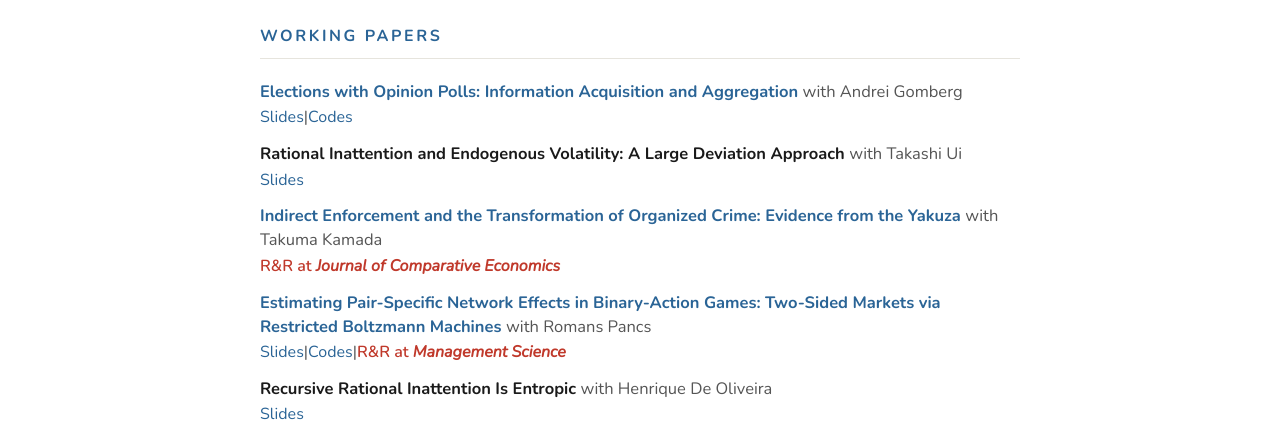
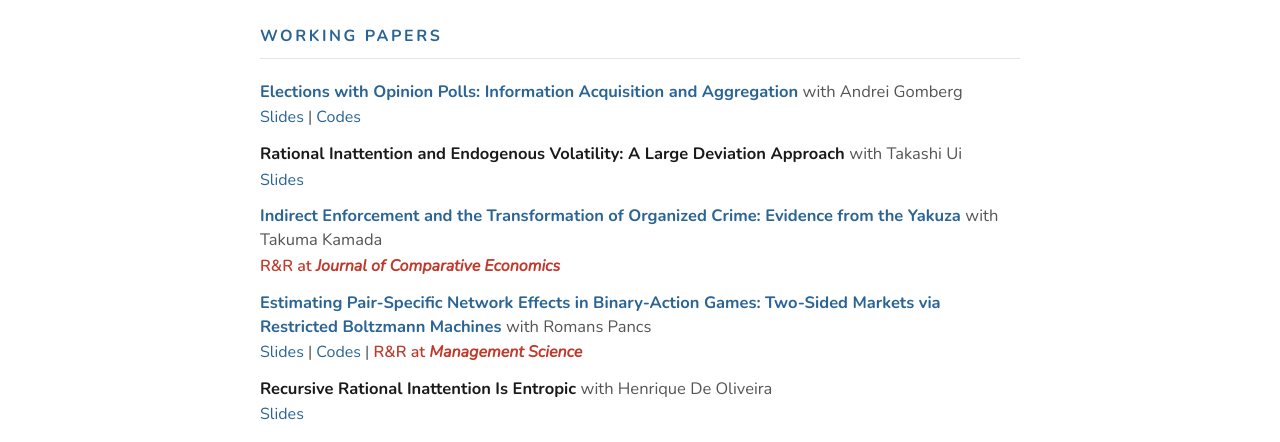
Before and after one commit to tetsuyahoshino137/tetsuyahoshino137.github.io, a Jekyll site: the page built from index.md, in a window 1280 px wide. Shown: the part 466-908 px from the top of the page. Built offline with Jekyll 4.4.1, drawn with Linux system fonts in a browser that asks for light colours.

Commit message:
Update index.md

```diff
--- a/index.md
+++ b/index.md
@@ -30,7 +30,7 @@
     <ul class="paper-list">
       <li>
         <div class="paper-title"><a href="papers/GombergHoshino250408.pdf">Elections with Opinion Polls: Information Acquisition and Aggregation</a> <span class="authors">with Andrei Gomberg</span></div>
-        <div class="paper-sub"><a href="slides/GombergHoshino_CETC.pdf">Slides</a><span class="dot">|</span><a href="https://colab.research.google.com/drive/1Udqhdzlq0Cck9HbkMKYVyT4HPwApEFsW?usp=sharing">Codes</a></div>
+        <div class="paper-sub"><a href="slides/GombergHoshino_CETC.pdf">Slides</a> | <a href="https://colab.research.google.com/drive/1Udqhdzlq0Cck9HbkMKYVyT4HPwApEFsW?usp=sharing">Codes</a></div>
       </li>
       <li>
         <div class="paper-title">Rational Inattention and Endogenous Volatility: A Large Deviation Approach <span class="authors">with Takashi Ui</span></div>
@@ -42,7 +42,7 @@
       </li>
       <li>
         <div class="paper-title"><a href="papers/HoshinoPancs260406.pdf">Estimating Pair-Specific Network Effects in Binary-Action Games: Two-Sided Markets via Restricted Boltzmann Machines</a> <span class="authors">with Romans Pancs</span></div>
-        <div class="paper-sub"><a href="slides/HoshinoPancs_EconometricSocietyAIML.pdf">Slides</a><span class="dot">|</span><a href="https://colab.research.google.com/drive/1zIY4-pjJv4uWzs7OlHq-XOe5-MAmSGNU?usp=sharing">Codes</a><span class="dot">|</span><span class="badge">R&amp;R at <em>Management Science</em></span></div>
+        <div class="paper-sub"><a href="slides/HoshinoPancs_EconometricSocietyAIML.pdf">Slides</a> | <a href="https://colab.research.google.com/drive/1zIY4-pjJv4uWzs7OlHq-XOe5-MAmSGNU?usp=sharing">Codes</a> | <span class="badge">R&amp;R at <em>Management Science</em></span></div>
       </li>
       <li>
         <div class="paper-title">Recursive Rational Inattention Is Entropic <span class="authors">with Henrique De Oliveira</span></div>
```
